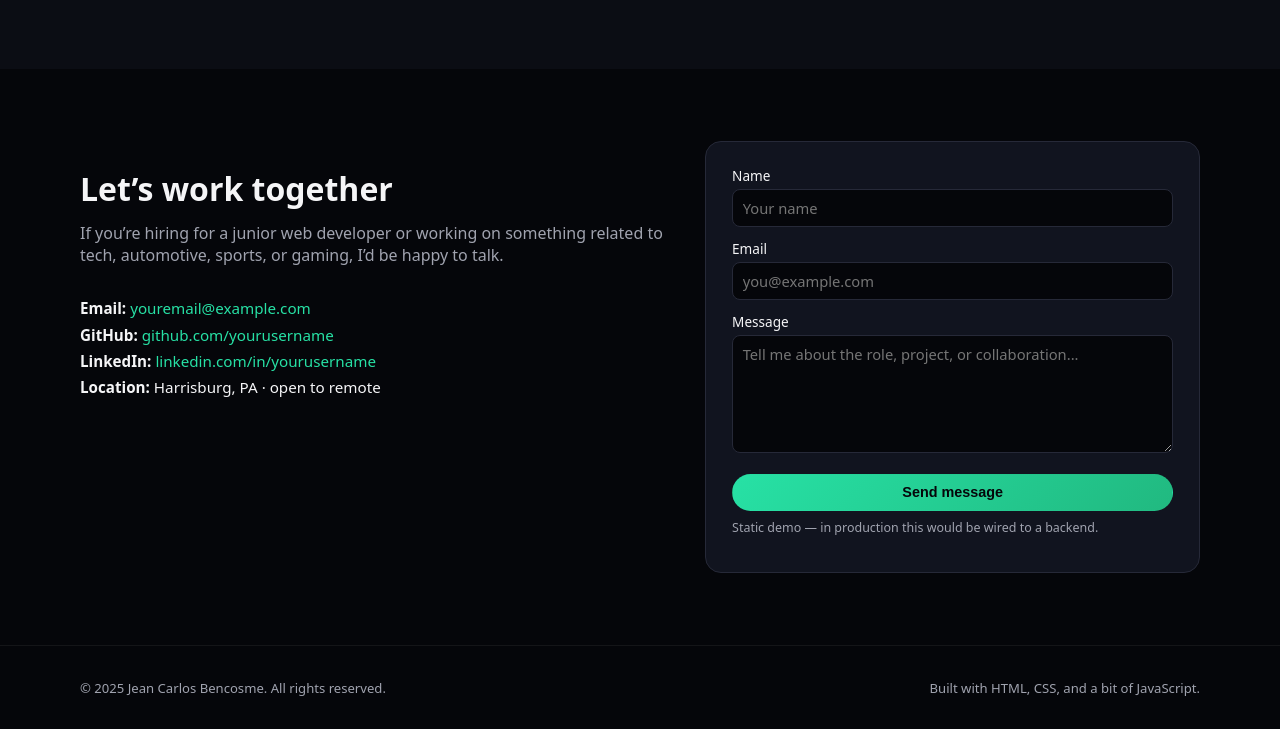
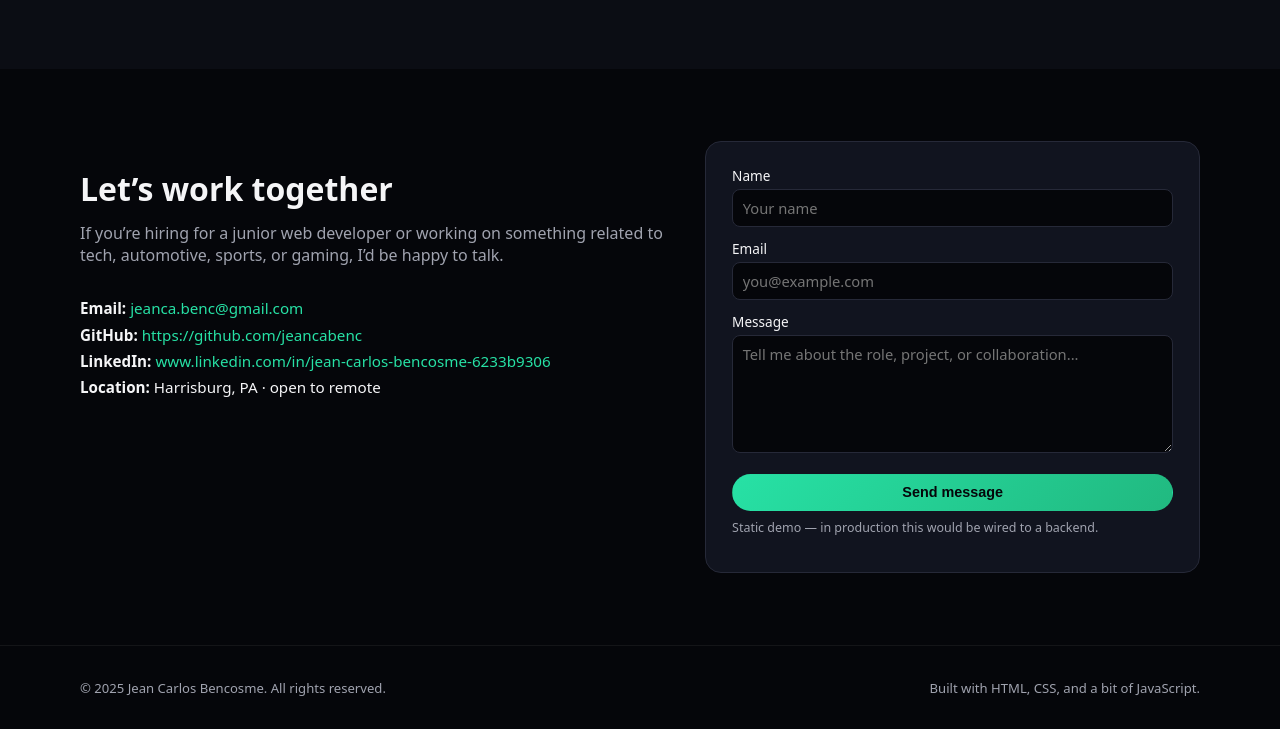
Before and after one commit to Jeancabenc/Portfolio, a plain HTML site: page portfolio-site/index.html in a window 1280 px wide. Shown: the part 2151-2880 px from the top of the page. Drawn offline with Linux system fonts and the light colour scheme.

Commit message:
Add files via upload

```diff
--- a/portfolio-site/index.html
+++ b/portfolio-site/index.html
@@ -191,9 +191,9 @@
             to tech, automotive, sports, or gaming, I’d be happy to talk.
           </p>
           <ul class="contact-list">
-            <li><strong>Email:</strong> <a href="mailto:youremail@example.com">youremail@example.com</a></li>
-            <li><strong>GitHub:</strong> <a href="https://github.com/yourusername" target="_blank">github.com/yourusername</a></li>
-            <li><strong>LinkedIn:</strong> <a href="https://www.linkedin.com/in/yourusername" target="_blank">linkedin.com/in/yourusername</a></li>
+            <li><strong>Email:</strong> <a href="mailto:jeanca.benc@gmail.com">jeanca.benc@gmail.com</a></li>
+            <li><strong>GitHub:</strong> <a href="https://github.com/jeancabenc" target="_blank">https://github.com/jeancabenc</a></li>
+            <li><strong>LinkedIn:</strong> <a href="www.linkedin.com/in/jean-carlos-bencosme-6233b9306" target="_blank">www.linkedin.com/in/jean-carlos-bencosme-6233b9306</a></li>
             <li><strong>Location:</strong> Harrisburg, PA · open to remote</li>
           </ul>
         </div>
```
